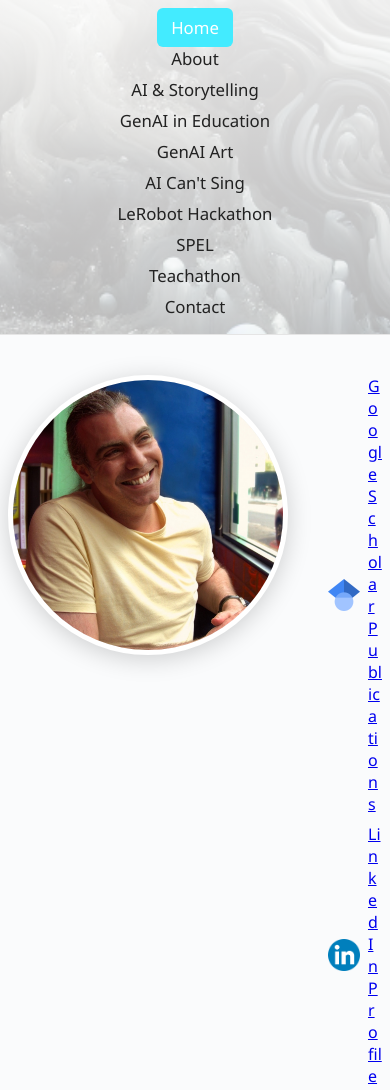
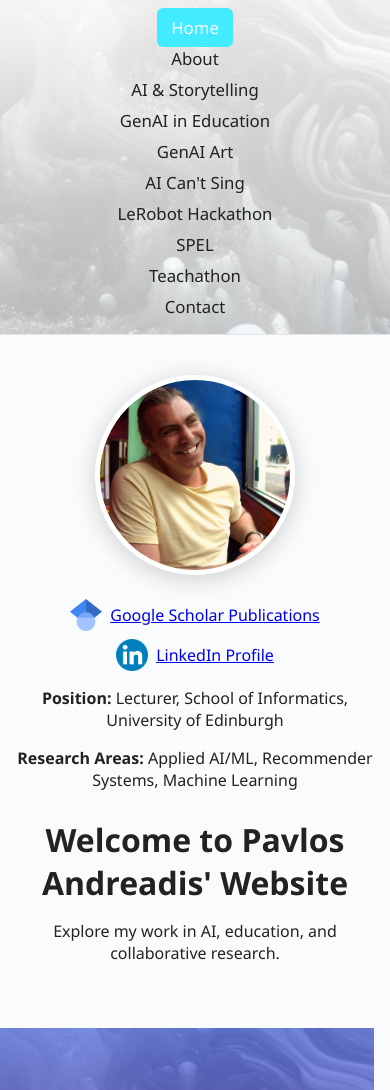
Before and after one commit to cortu01/cortu01-website, a website built with webpack: page index.html in a window 390 px wide. Shown: the top 1090 px of the page. Built offline with nearby package versions, Linux system fonts and the light colour scheme.

Commit message:
Fix responsive design on home page.

```diff
--- a/index.html
+++ b/index.html
@@ -5,6 +5,34 @@
     <meta name="viewport" content="width=device-width, initial-scale=1.0">
     <title>Pavlos Andreadis - Lecturer at the School of Informatics</title>
     <link rel="stylesheet" href="src/assets/css/styles.css">
+    <style>
+        @media (max-width: 768px) {
+            .home-container {
+                flex-direction: column !important;
+                text-align: center !important;
+                gap: 1.5rem !important;
+            }
+
+            .profile-image {
+                width: 200px !important;
+                height: 200px !important;
+                margin: 0 auto !important;
+            }
+
+            .content-section {
+                min-width: 100% !important;
+                text-align: center !important;
+            }
+
+            .profile-links {
+                align-items: center !important;
+            }
+
+            .profile-links > div {
+                justify-content: center !important;
+            }
+        }
+    </style>
 </head>
 <body>
     <header>
@@ -24,9 +52,9 @@
         </nav>
     </header>
     <main>
-        <div style="display: flex; flex-direction: row; align-items: flex-start; gap: 2.5rem; margin-top: 2.5rem; margin-bottom: 2.5rem; justify-content: flex-start; text-align: left;">
-            <img src="src/assets/img/profile.jpeg" alt="Profile photo" style="width: 280px; height: 280px; object-fit: cover; object-position: center; border-radius: 50%; box-shadow: 0 4px 24px rgba(0,0,0,0.18); border: 5px solid #fff; background: #eee; flex-shrink: 0;">
-            <div style="flex: 1; min-width: 0;">
+        <div class="home-container" style="display: flex; flex-direction: row; align-items: flex-start; gap: 2.5rem; margin-top: 2.5rem; margin-bottom: 2.5rem; justify-content: flex-start; text-align: left; flex-wrap: wrap;">
+            <img class="profile-image" src="src/assets/img/profile.jpeg" alt="Profile photo" style="width: 280px; height: 280px; object-fit: cover; object-position: center; border-radius: 50%; box-shadow: 0 4px 24px rgba(0,0,0,0.18); border: 5px solid #fff; background: #eee; flex-shrink: 0; margin: 0 auto;">
+            <div class="content-section" style="flex: 1; min-width: 300px;">
                 <section class="profile">
                     <div class="profile-links" style="display: flex; flex-direction: column; gap: 0.5rem;">
                         <div style="display: flex; align-items: center; gap: 0.5rem;">
```
Also changed, not shown: ai-art-exhibition.html (+1 -1 lines), lerobot-hackathon.html (+1 -1 lines).
